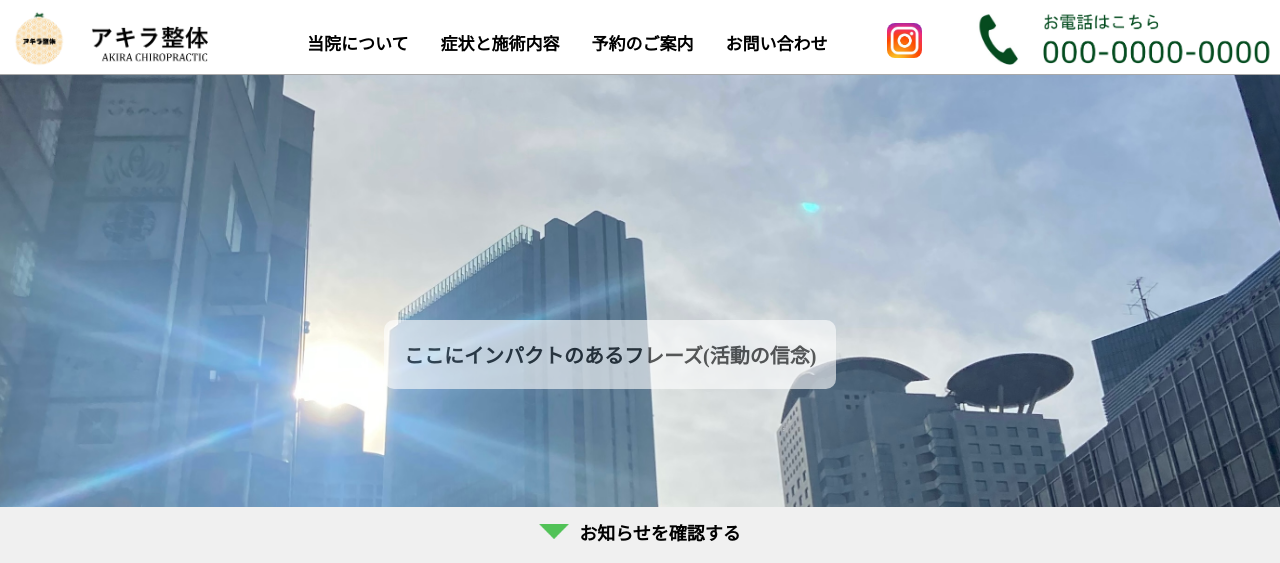
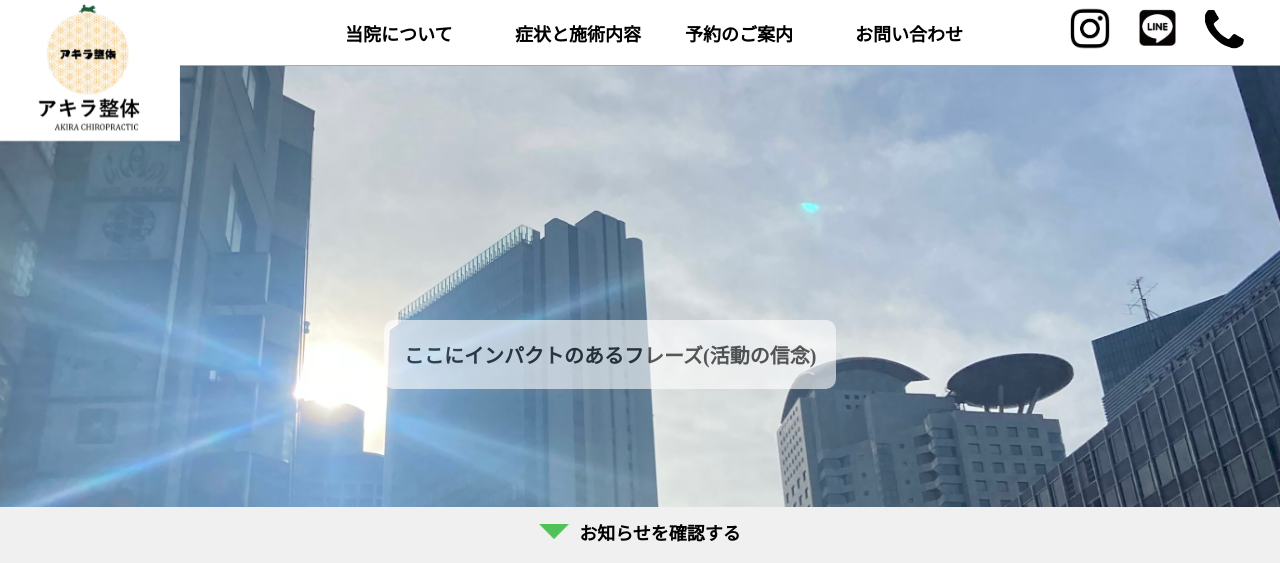
Before and after one commit to zuka121/Akira-seitai, a Django app: page / in a window 1280 px wide. Shown: the top 563 px of the page. Run offline with Django 5.2, Linux system fonts and the light colour scheme; data comes from the database, SQL or seed files in the repository.

Commit message:
menu modify

```diff
--- a/calendarapp/templates/base.html
+++ b/calendarapp/templates/base.html
@@ -1,5 +1,6 @@
 <!DOCTYPE html>
 <html lang="ja">
+{% load static %}
 <head>
     <meta charset="UTF-8">
     <title>{% block title %}カレンダー{% endblock %}</title>
@@ -18,52 +19,61 @@
         /* メニューを固定するためのCSS */
         nav {
             position: fixed;
-            top: 0;
-            left: 0;
             width: 100%;
+            height: 65px;
             background-color: white;
-            color: black;
-            text-align: center;
-            padding: 10px 0px 0px 0px;
             z-index: 1000;
             display: flex;
-            align-items: center;
-            justify-content: space-between;
             border-bottom: 1.5px solid rgb(169, 169, 169);
+            justify-content: center;
         }
 
 
-        /* ロゴのスタイル */
-        nav img {
-            height: 60px;
-            margin-left: 10px;
+        .nav-image{
+            width: 200px;
+            height: auto;
+            background-color: white;
+            margin-right: auto;
         }
 
-        /* メニューのリンクスタイル */
-        nav ul {
-            list-style-type: none;
-            margin: 0;
-            padding: 0;
-            display: flex;
-            align-items: center;
+        #menuImage {
+           width: 180px;
+           height: auto;
+           position: absolute;
+           transition: transform 0.4s ease;
         }
 
-        nav ul li {
-            margin-right: 0px;
+        .scrolled-image {
+           transform: scale(1.3);
+           margin: 10px 10px 0px 30px;
         }
 
-        nav ul li a {
-            color: black;
+        .nav-content{
+            width: 140px;
+            height: auto;
+            margin: 20px 0px 0px 30px;
             font-weight: bold;
-            font-size: 17px;
-            text-decoration: none;
-            padding: 14px 16px;
+            font-size: 18px;
         }
 
-        nav ul li a:hover {
-            background-color: #ffc368;
-            color: white;
+        .insta-logo {
+            width: 50px;
+            margin: 2px 10px 0px 70px;
         }
+
+        .line-logo{
+            width: 45px;
+            height: auto;
+            margin: 7px 10px 0px 10px;
+        }
+
+        .denwa-logo{
+            width: 50px;
+            height: auto;
+            margin: 5px 30px 0px 10px;
+        }
+
+
 
         /* ページのコンテンツ */
         .content {
@@ -103,13 +113,7 @@
             font-weight:bold;
         }
 
-        .insta-logo img{
-            width: 35px;
-            height: 35px;
-            margin: 0px;
-            padding: 0px;
-            border-radius: 8px;
-        }
+
 
         .faq-box{
         width: 100%;
@@ -191,26 +195,49 @@
      .end-item1:hover{
       text-decoration: underline;
      }
+
+
     </style>
 </head>
+
+
+<script>
+
+    window.addEventListener("scroll", function() {
+        var scrollPosition = window.scrollY;
+        var menuImage = document.getElementById("menuImage");
+
+        if (scrollPosition > 50) {
+            menuImage.src = "{% static 'calendarapp/images/logo.png' %}";
+            menuImage.classList.add("scrolled-image");
+        } else {
+            menuImage.src = "{% static 'calendarapp/images/logo2.jpg' %}";
+            menuImage.classList.remove("scrolled-image");
+        }
+    });
+
+</script>
+
+
+
 <body>
     <!-- ナビゲーションメニュー -->
     <nav>
-        {% load static %}
-        <a href="/"><img src="{% static 'calendarapp/images/logo.png' %}" alt="サイトロゴ"></a>
-        <!-- メニューリンク -->
-        <ul>
-            <li><a href="{% url 'detail' %}">当院について</a></li>
-            <li><a href="{% url 'treatment' %}">症状と施術内容</a></li>
-            <li><a href="{% url 'calendar' %}">予約のご案内</a></li>
-            <li><a href="{% url 'profile' %}">お問い合わせ</a></li>
-        </ul>
+        <div class="nav-image">
+           <a href="/"><img id="menuImage" src="{% static 'calendarapp/images/logo2.jpg' %}" alt="サイトロゴ"></a>
+        </div>
+
+        <a href="{% url 'detail' %}"><div class="nav-content">当院について</div></a>
+        <a href="{% url 'treatment' %}"><div class="nav-content">症状と施術内容</div></a>
+        <a href="{% url 'calendar' %}"><div class="nav-content">予約のご案内</div></a>
+        <a href="{% url 'profile' %}"><div class="nav-content">お問い合わせ</div></a>
+
         <a href="https://www.instagram.com/aaa___aia2001/" target="_blank">
-            <div class="insta-logo">
-            <img src="{% static 'calendarapp/images/insta_logo.jpg' %}" alt="インスタロゴ">
-            </div>
+              <img src="{% static 'calendarapp/images/insta-logo.png' %}" alt="インスタロゴ" class="insta-logo">
+
         </a>
-        <a><img src="{% static 'calendarapp/images/denwa.png' %}" alt="サイトロゴ"></a>
+        <a><img src="{% static 'calendarapp/images/line-logo.jpg' %}" alt="サイトロゴ" class="line-logo"></a>
+        <a><img src="{% static 'calendarapp/images/denwa-logo.png' %}" alt="サイトロゴ" class="denwa-logo"></a>
     </nav>
 
     <!-- コンテンツ -->
--- a/calendarapp/templates/calendarapp/home.html
+++ b/calendarapp/templates/calendarapp/home.html
@@ -378,13 +378,10 @@
      }
 
 
+</style>
 
 
 
-
-
-
-  </style>
 
  <body>
 
```
Also changed, not shown: calendarapp/static/calendarapp/images/denwa-logo.jpg (added), calendarapp/static/calendarapp/images/denwa-logo.png (added), calendarapp/static/calendarapp/images/denwa.png (deleted), calendarapp/static/calendarapp/images/insta-logo.png (added), calendarapp/static/calendarapp/images/line-logo.jpg (added), calendarapp/static/calendarapp/images/logo2.jpg (added), calendarapp/static/calendarapp/images/logo2.png (added).
